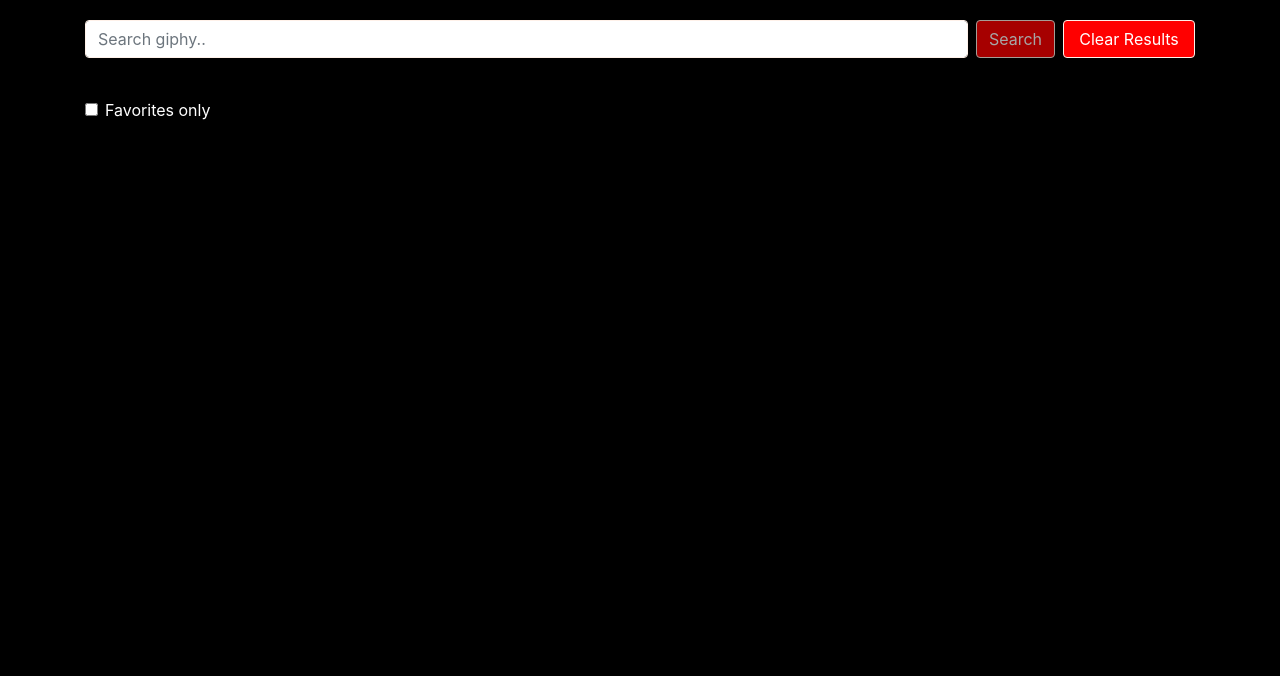
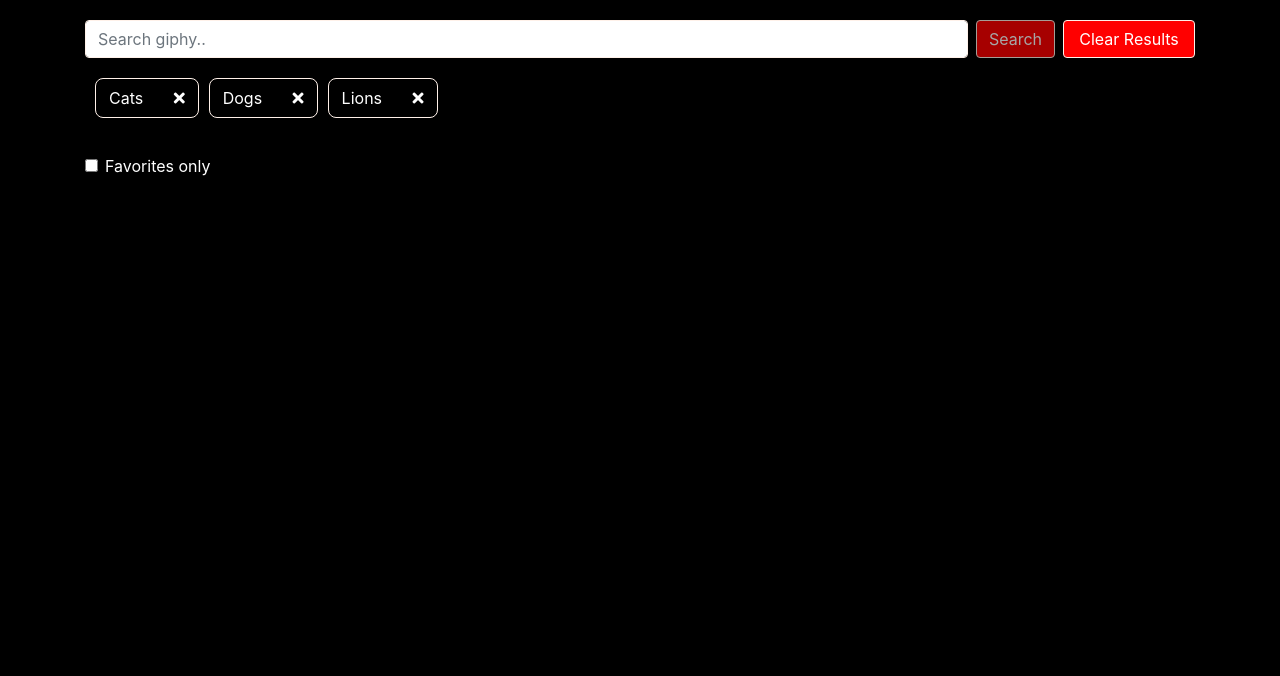
Before and after one commit to shumie-code/Giftastic, a plain HTML site: page index.html in a window 1280 px wide. Shown: the part 124-800 px from the top of the page. Drawn offline with nearby package versions, Linux system fonts and the light colour scheme; files that its build step writes are made by us from their sources; no server answers.

Commit message:
changed paths

```diff
--- a/index.html
+++ b/index.html
@@ -15,7 +15,7 @@
       rel="stylesheet"
       href="https://cdnjs.cloudflare.com/ajax/libs/font-awesome/5.9.0/css/all.min.css"
     />
-    <link rel="stylesheet" href="/giphyApp/assets/css/style.css" />
+    <link rel="stylesheet" href="/assets/css/style.css"/>
     <title>Giphy App</title>
   </head>
   <body>
@@ -59,6 +59,6 @@
       integrity="sha256-CSXorXvZcTkaix6Yvo6HppcZGetbYMGWSFlBw8HfCJo="
       crossorigin="anonymous"
     ></script>
-    <script src="/giphyApp/assets/js/app.js"></script>
+    <script src="/assets/js/app.js"></script>
   </body>
 </html>
```
